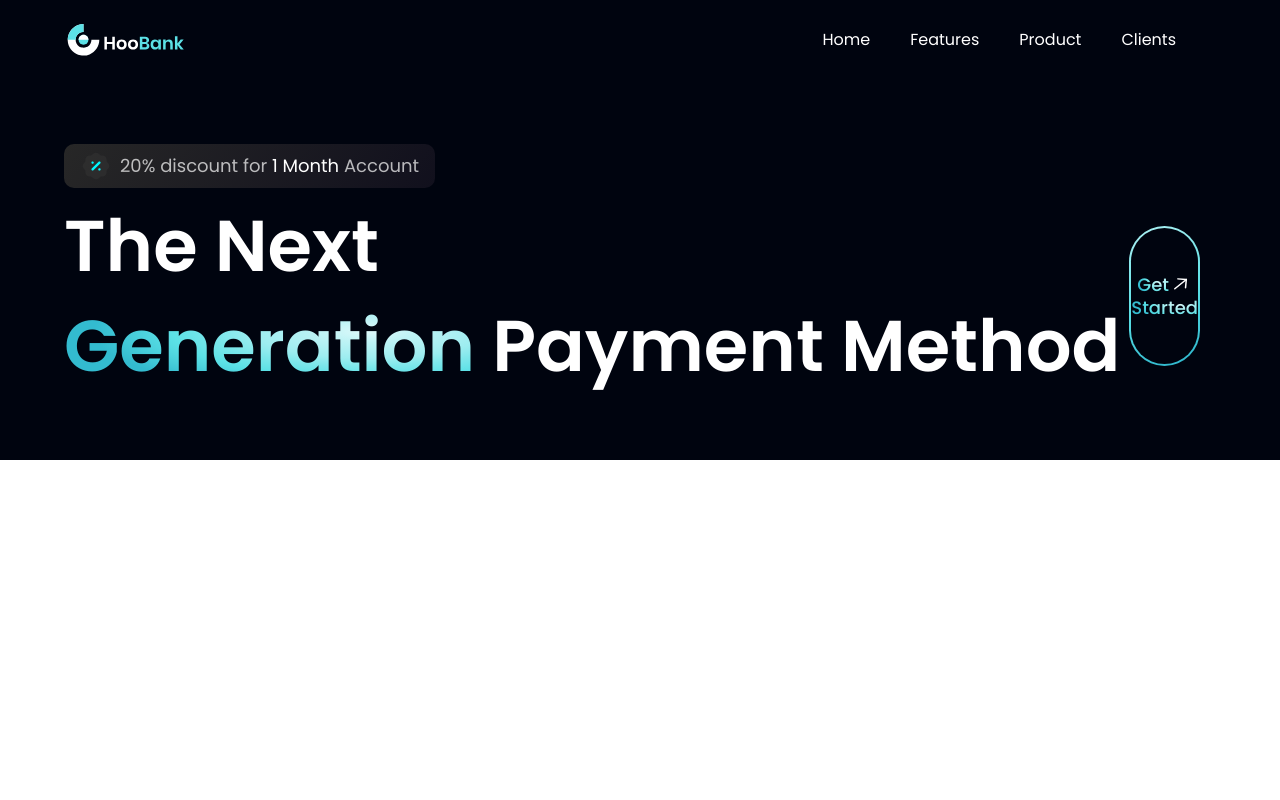
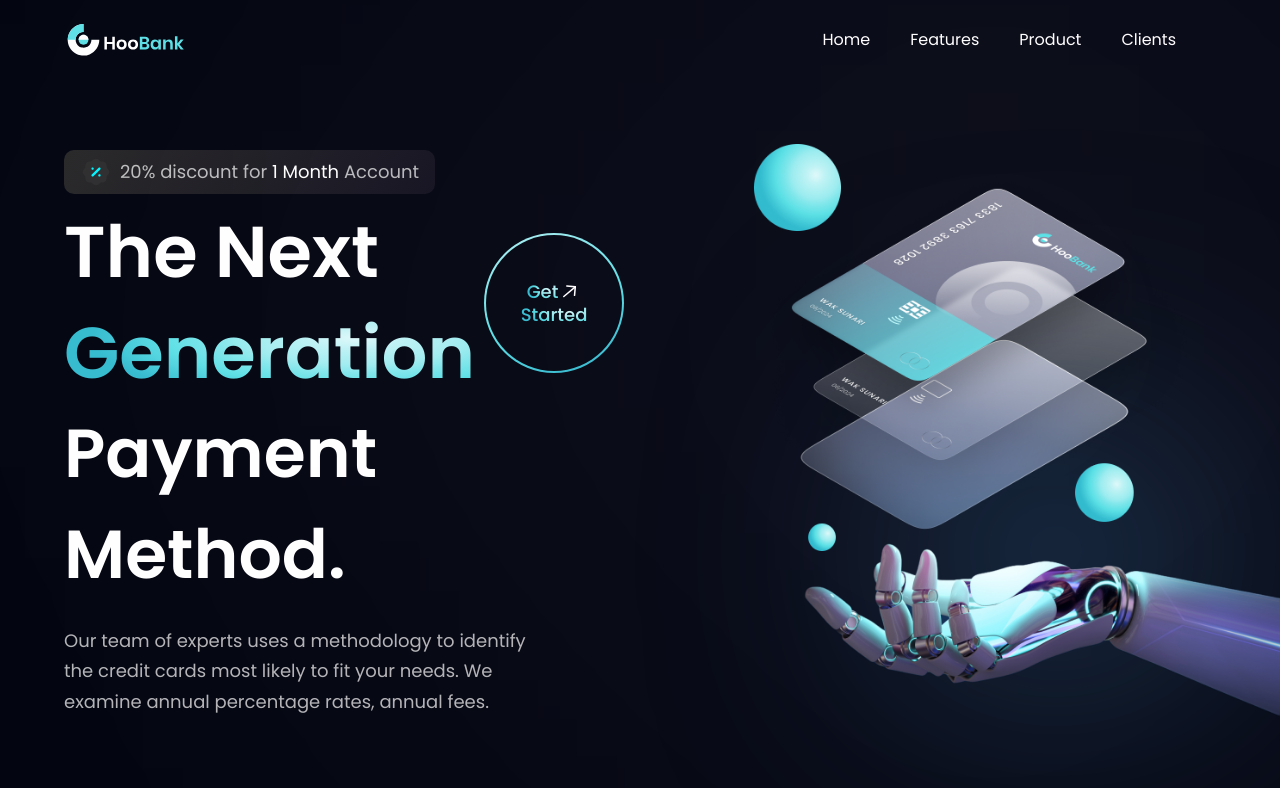
Before and after one commit to ankitkr52/Hoo-bank-UI, a React (Vite) app: page / in a window 1280 px wide. Built offline with nearby package versions, Linux system fonts and the light colour scheme.

Commit message:
hero section completed

```diff
--- a/src/components/Hero.jsx
+++ b/src/components/Hero.jsx
@@ -13,12 +13,35 @@
         </p>
       </div>
 
-      <div className='flex flex-row justify-between items-center w-full'>
-        <h1 className='flex-1 font-poppins font-semibold ss:text-[72px] text-[52px] text-white ss:leading-[100px] leading-[75px]'>The Next <br className='sm:block hidden' />{" "} <span className='text-gradient'>Generation {" "}</span>  Payment Method</h1>
-        <div className='ss:flex hidden md:mr-4 mr-0'>
+      <div className="flex flex-row justify-between items-center w-full">
+        <h1 className="flex-1 font-poppins font-semibold ss:text-[72px] text-[52px] text-white ss:leading-[100.8px] leading-[75px]">
+          The Next <br className="sm:block hidden" />{" "}
+          <span className="text-gradient">Generation</span>{" "}
+        </h1>
+        <div className="ss:flex hidden md:mr-4 mr-0">
           <Getstarted />
         </div>
       </div>
+      <h1 className='font-poppins font-semibold ss:text-[68px] text-[52px] text-white ss:leading-[100.8px] leading-[75px]'>
+        Payment Method.
+      </h1 >
+      <p className={`${styles.paragraph} max-w-[470px] mt-5`}>
+        Our team of experts uses a methodology to identify the credit cards
+        most likely to fit your needs. We examine annual percentage rates,
+        annual fees.
+      </p>
+    </div>
+
+
+    <div className={`flex-1 flex ${styles.flexCenter} md:my-0 my-10 relative`}>
+      <img src={robot} alt="billing" className='w-[100%] h-[100%] relative z-[5]' />
+      <div className='absolute z-[0] w-[40%] h-[35%] top-0 pink__gradient' />
+      <div className='absolute z-[1] w-[80%] rounded-full h-[80%] bottom-40 white__gradient' />
+      <div className='absolute z-0 w-[50%] h-[50%] right-20 bottom-20 blue__gradient' />
+    </div>
+    <div className={`ss:hidden ${styles.flexCenter}`}>
+
+      <Getstarted />
     </div>
 
   </section>
```
Also changed, not shown: src/components/GetStarted.jsx (+4 -5 lines).
